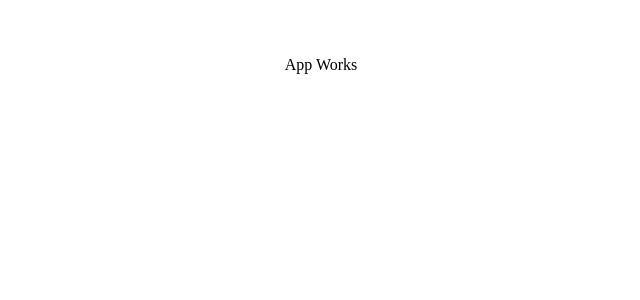
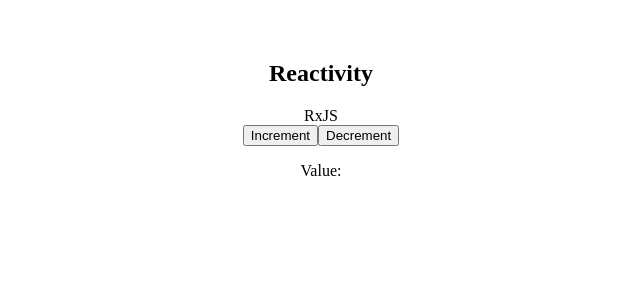
Before and after one commit to vlofish/react-poc-wrapper, a React (Vite) app: page / in a window 1280 px wide. Shown: the top 300 px of the page, without its empty margins (319-959 px from the left). Built offline with nearby package versions, Linux system fonts and the light colour scheme.

Commit message:
RxJS Dependency + Basic File Structure

```diff
--- a/package.json
+++ b/package.json
@@ -10,7 +10,8 @@
   },
   "dependencies": {
     "react": "^18.2.0",
-    "react-dom": "^18.2.0"
+    "react-dom": "^18.2.0",
+    "rxjs": "7.5.7"
   },
   "devDependencies": {
     "@types/react": "^18.0.17",
--- a/src/App.tsx
+++ b/src/App.tsx
@@ -1,11 +1,12 @@
-import "./App.css";
+import './App.css'
+import ReactivityPage from './reactivity/ReactivityPage'
 
 function App() {
   return (
     <div className="App">
-      <p> App Works </p>
+      <ReactivityPage />
     </div>
-  );
+  )
 }
 
-export default App;
+export default App
--- /dev/null
+++ b/src/reactivity/ReactivityPage.tsx
@@ -0,0 +1,14 @@
+import RxJSPage from './rxjs/RxJSPage'
+
+function ReactivityPage() {
+  return (
+    <section>
+      <header>
+        <h2> Reactivity </h2>
+      </header>
+      <RxJSPage />
+    </section>
+  )
+}
+
+export default ReactivityPage
--- /dev/null
+++ b/src/reactivity/rxjs/RxJSDecrementComp.tsx
@@ -0,0 +1,5 @@
+function RxJSDecrementComp() {
+  return <button> Decrement </button>
+}
+
+export default RxJSDecrementComp
--- /dev/null
+++ b/src/reactivity/rxjs/RxJSIncrementComp.tsx
@@ -0,0 +1,5 @@
+function RxJSIncrementComp() {
+  return <button> Increment </button>
+}
+
+export default RxJSIncrementComp
--- /dev/null
+++ b/src/reactivity/rxjs/RxJSPage.tsx
@@ -0,0 +1,17 @@
+import RxJSResultComp from './RxJSResultComp'
+import RxJSIncrementComp from './RxJSIncrementComp'
+import RxJSDecrementComp from './RxJSDecrementComp'
+
+function RxJSPage() {
+  return (
+    <section>
+      <header> RxJS </header>
+
+      <RxJSIncrementComp />
+      <RxJSDecrementComp />
+      <RxJSResultComp />
+    </section>
+  )
+}
+
+export default RxJSPage
--- /dev/null
+++ b/src/reactivity/rxjs/RxJSResultComp.tsx
@@ -0,0 +1,5 @@
+function RxJSResultComp() {
+  return <p> Value: </p>
+}
+
+export default RxJSResultComp
```
Also changed, not shown: 1 other file (tests, documents, lock files or other folders).
